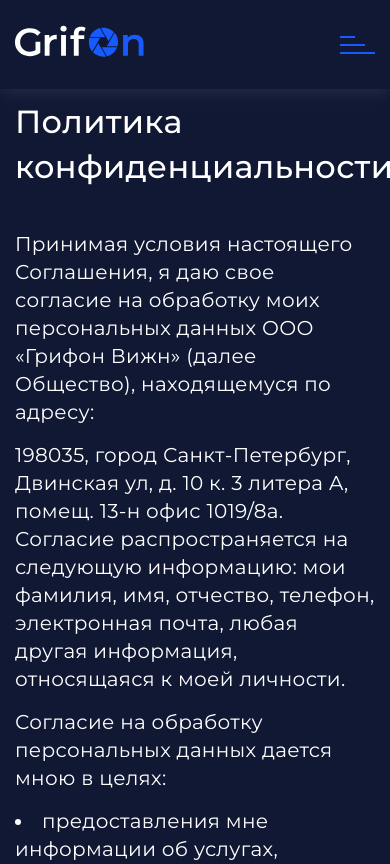
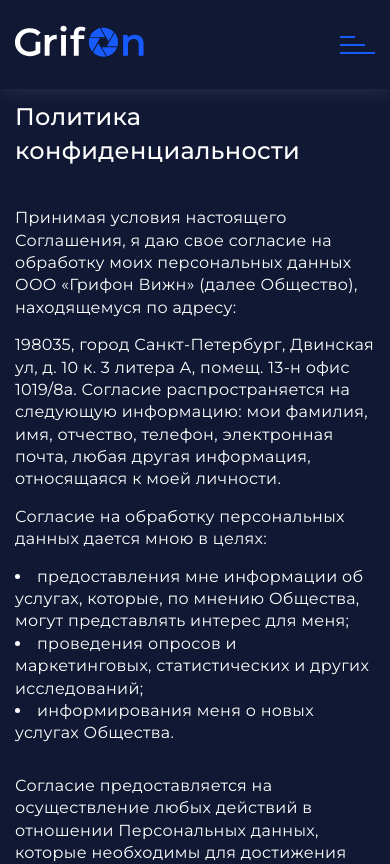
Before and after one commit to EDSEDA/landing, a React (Vite) app: page /policy in a window 390 px wide. Shown: the top 864 px of the page. Built offline with nearby package versions, Linux system fonts and the light colour scheme.

Commit message:
FIx layout for mini screens

```diff
--- a/src/components/popup.css
+++ b/src/components/popup.css
@@ -82,3 +82,21 @@
         font-size: 14px;
     }
 }
+
+@media screen and (max-width: 500px) {
+
+    .popup:not(.__big) {
+        width: 100%;
+        height: 100dvh;
+        overflow: auto;
+        max-width: unset;
+        display: flex;
+        flex-direction: column;
+        justify-content: center;
+    }
+
+    .popup:not(.__big) .popup_close {
+        top: 11px;
+        right: 11px;
+    }
+}
--- a/src/routes/main.css
+++ b/src/routes/main.css
@@ -408,6 +408,7 @@
 
     .tag-card {
         flex-direction: column;
+        padding: 15px;
     }
 
     .tag-card_header {
@@ -536,3 +537,15 @@
         font-size: 14px;
     }
 }
+
+@media screen and (max-width: 400px) {
+    .contacts-card {
+        grid-template: 1fr / auto;
+    }
+}
+
+@media screen and (max-width: 350px) {
+    .tags {
+        grid-template: 1fr / auto;
+    }
+}
--- a/src/routes/policy.css
+++ b/src/routes/policy.css
@@ -25,3 +25,13 @@
         font-size: 20px;
     }
 }
+
+@media screen and (max-width: 500px) {
+    .policy_header {
+        font-size: 24px;
+    }
+
+    .policy_text {
+        font-size: 16px;
+    }
+}
--- a/src/routes/root.css
+++ b/src/routes/root.css
@@ -68,7 +68,9 @@
     padding: 0 150px;
     display: flex;
     flex-direction: column;
-    gap: 200px;
+    gap: 150px;
+
+    overflow: hidden;
 }
 
 .popup-container {
@@ -105,7 +107,7 @@
 }
 
 .footer {
-  margin-top: 150px;
+  margin-top: 100px;
   padding: 40px 150px 30px 150px;
 
   display: flex;
@@ -137,7 +139,6 @@
 
     .main {
         padding: 100px 15px 0 15px;
-        gap: 150px;
     }
 
     .footer {
```
